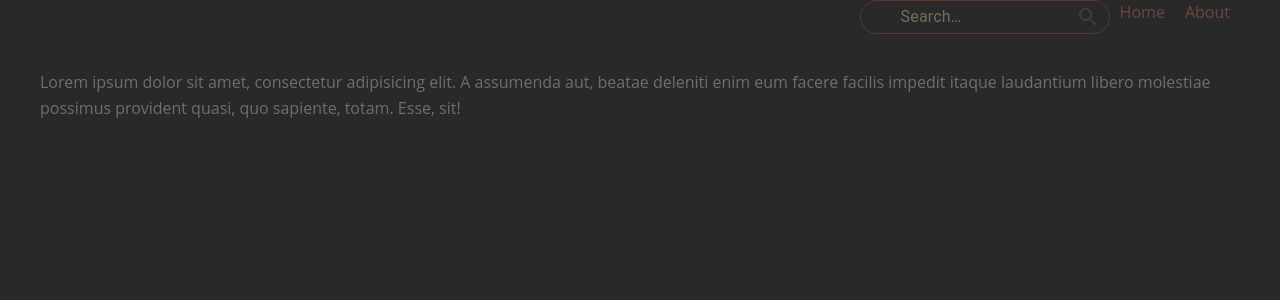
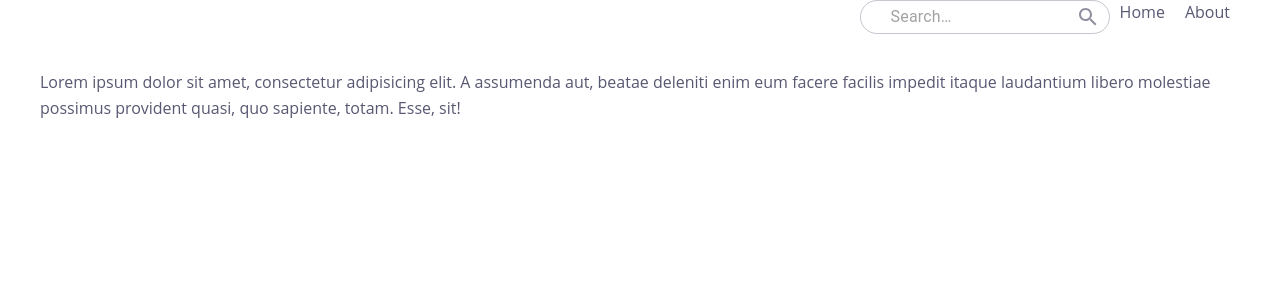
Before and after one commit to twillyzc/cookwithme, a React (Create React App) app: page /about in a window 1280 px wide. Shown: the top 300 px of the page. Built offline with nearby package versions, Linux system fonts and the light colour scheme; no server answers.

Commit message:
styling the app

```diff
--- a/src/components/Header/Header-styles.js
+++ b/src/components/Header/Header-styles.js
@@ -43,9 +43,7 @@ export const HeaderNavMenu = styled.ul`
 `;
 
 export const NavItemLink = styled(Link)`
-  text-decoration: none;
-  color: #6f4541;
   &:hover {
-    color: #6f4541;
+    color: rgba(31, 32, 65, 0.5);
   }
 `;
--- /dev/null
+++ b/src/components/Recipe/Recipe-styles.js
@@ -0,0 +1,10 @@
+import styled from "styled-components";
+
+export const Paragraph = styled.p`
+  //font-size: 30px;
+`;
+
+export const Image = styled.div`
+  max-width: 700px;
+  margin: 0 auto;
+`;
--- a/src/components/Search/Search-styles.js
+++ b/src/components/Search/Search-styles.js
@@ -13,28 +13,27 @@ export const IconSearch = styled(SearchIcon)`
   position: absolute;
   display: flex;
   align-items: center;
-  color: inherit;
+  color: rgba(31, 32, 65, 0.5);
+
   z-index: 1;
   justify-content: center;
   align-self: center;
   right: 10px;
   transition: 0.2s;
   &:hover {
-    color: aqua;
     cursor: pointer;
+    color: rgba(31, 32, 65, 0.75);
   }
 `;
 
 export const Input = styled(InputBase)`
-  //background-color: #fff;
-  border: 1px solid rgb(204, 86, 45, 0.3);
-  color: #d6cead;
+  border: 1px solid rgba(31, 32, 65, 0.25);
   border-radius: 20px;
   &:hover {
-    border: 1px solid rgb(204, 86, 45, 0.7);
+    border: 1px solid rgba(31, 32, 65, 0.5);
   }
 
   width: 100%;
 
-  padding-left: 40px;
+  padding: 0 30px;
 `;
--- a/src/components/Search/Search.js
+++ b/src/components/Search/Search.js
@@ -14,9 +14,11 @@ class Search extends React.Component {
 
   handleClick = () => {
     const { inputValue } = this.state;
-    this.props.getRecipesRequest(inputValue);
-    this.setState({ inputValue: "" });
-    this.props.history.push("/");
+    if (inputValue) {
+      this.props.getRecipesRequest(inputValue);
+      this.setState({ inputValue: "" });
+      this.props.history.push("/");
+    }
   };
 
   handleKeyPress = (e) => {
--- a/src/core/App/App.css
+++ b/src/core/App/App.css
@@ -19,6 +19,10 @@ body {
     font-weight: 400;
     line-height: 1.6;
     min-height: 100vh;
-    color: #716D6E;
-    background: #292929;
+    color: rgba(31, 32, 65, 0.75);
 }
+
+a,a:link,a:hover {
+    color: inherit;
+    text-decoration: none;
+}
```
Also changed, not shown: src/components/Recipe/Recipe.js (+8 -6 lines), src/components/List/List.js (line endings or trailing spaces).
